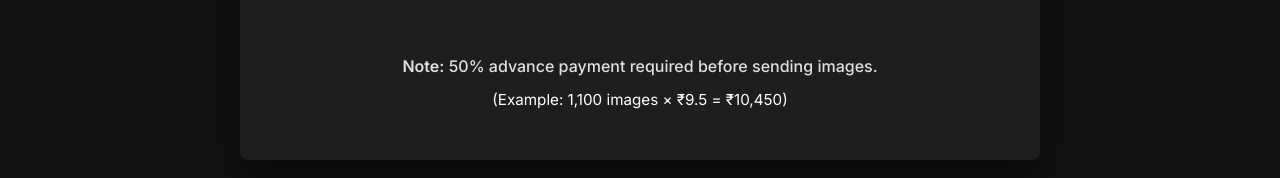
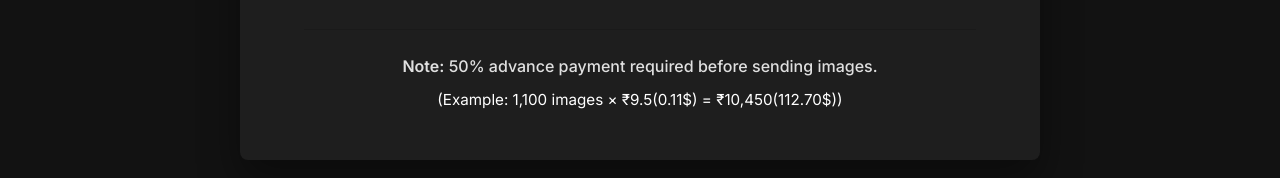
Before and after one commit to pruthvirajdhavale48-sudo/Portfolio, a website built with Vite: page index.html in a window 1280 px wide. Shown: the part 4584-4762 px from the top of the page. Built offline with nearby package versions, Linux system fonts and the light colour scheme; a web font is replaced by a local one.

Commit message:
final changes

```diff
--- a/index.html
+++ b/index.html
@@ -163,7 +163,8 @@
             style="margin-top: 2rem; text-align: center; padding-top: 1.5rem; border-top: 1px solid var(--color-secondary);">
             <p style="font-weight: 500; margin-bottom: 0.5rem;"><strong>Note:</strong> 50% advance payment required
               before sending images.</p>
-            <p style="color: var(--color-accent); font-size: 0.95rem;">(Example: 1,100 images × ₹9.5 = ₹10,450)</p>
+            <p style="color: var(--color-accent); font-size: 0.95rem;">(Example: 1,100 images × ₹9.5(0.11$) =
+              ₹10,450(112.70$))</p>
           </div>
         </div>
       </div>
```
